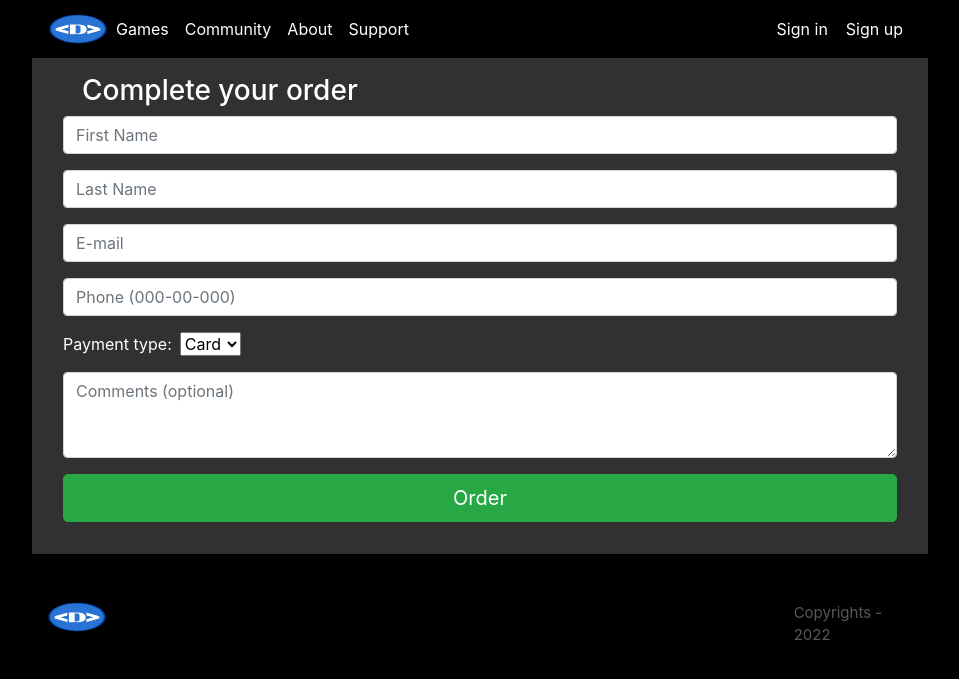
After one commit to meg4ik/Ryndin_Pavlo_KNT-218_Graduation_Project, a Flask app: template src/templates/order.html in a window 1280 px wide. The commit adds this page. Shown: the top 679 px of the page, without its empty margins (160-1119 px from the left). Run offline with Flask 2, Linux system fonts and the light colour scheme; the template is opened without the code that fills it, so the values that code supplies are empty; parts of the project's set-up code (start-up, migrations or seed data) failed here and were passed over; some libraries are stand-ins or nearby versions.

Commit message:
add cart buying

```diff
--- a/src/resources/addgame.py
+++ b/src/resources/addgame.py
@@ -2,7 +2,7 @@ from flask import make_response, render_template, request, flash, redirect, url_
 from flask_restful import Resource
 from src import app, db
 from src.database.models import GameGenreSubgenre, User, Genre, GenreSubgenre, Subgenre, Game
-from src.token import get_user_by_token, token_required, role_handler
+from src.token import get_user_by_token, token_required, role_handler, get_games
 
 
 class AddGame(Resource):
@@ -21,7 +21,8 @@ class AddGame(Resource):
         for i in genres:
             subgenres =  db.session.query(Subgenre).join(GenreSubgenre).filter_by(genre_id = i.id).all()
             dict_genre_subgenre[i] = list(map(lambda x: x ,subgenres))
-        return make_response(render_template("addgame.html",user=user, dict_genre_subgenre = dict_genre_subgenre), 200)
+        cart_count = len(get_games())
+        return make_response(render_template("addgame.html",user=user, dict_genre_subgenre = dict_genre_subgenre, cart_count=cart_count), 200)
 
     @role_handler(RESOURCE_ROLES)
     @token_required
--- a/src/resources/main.py
+++ b/src/resources/main.py
@@ -1,6 +1,6 @@
 from flask import make_response, render_template, request, flash
 from flask_restful import Resource
-from src.token import get_user_by_token
+from src.token import get_user_by_token, get_games
 from src.database.models import User, Role, Game, GenreSubgenre, GameGenreSubgenre, Genre, Subgenre
 from src import db
 
@@ -47,6 +47,7 @@ class Main(Resource):
             for i in genres:
                 subgenres =  db.session.query(Subgenre).join(GenreSubgenre).filter_by(genre_id = i.id).all()
                 dict_genre_subgenre[i] = list(map(lambda x: x ,subgenres))
+            cart_count = len(get_games())
 
         except:
             # return page with no games
@@ -60,4 +61,4 @@ class Main(Resource):
         # return page in user session
         role = Role.query.join(User).filter_by(username=user.username).first()
 
-        return make_response(render_template("main.html", user=user, user_code=role.code, games = game_genre, dict_genre_subgenre = dict_genre_subgenre), 202)
+        return make_response(render_template("main.html", user=user, user_code=role.code, games = game_genre, dict_genre_subgenre = dict_genre_subgenre, cart_count=cart_count), 202)
--- a/src/routes.py
+++ b/src/routes.py
@@ -8,6 +8,7 @@ from src.resources.addgame import AddGame
 from src.resources.game import Game
 from src.resources.buygame import BuyGame
 from src.resources.carts import Carts
+from src.resources.order import Order
 
 
 #
@@ -23,6 +24,7 @@ api.add_resource(AddGame, '/addgame', strict_slashes=False)
 api.add_resource(Game, '/game/<uuid>', strict_slashes=False)
 api.add_resource(BuyGame, '/buygame', strict_slashes=False)
 api.add_resource(Carts, '/carts', strict_slashes=False)
+api.add_resource(Order, '/order', strict_slashes=False)
 
 # handling of 404 page error
 @app.errorhandler(404)
--- a/src/static/script.js
+++ b/src/static/script.js
@@ -37,8 +37,16 @@ function PlusPrice(ckType){
 
   var bcn = document.getElementById("buttonCountNumber"+bcn_second_part)
   let countPlus = bcn.innerHTML;
+
+  var calc = document.getElementById("calculation"+bcn_second_part)
+  var price = document.getElementById("price"+bcn_second_part)
+
+  var total = document.getElementById("totalsum")
+
   if(+countPlus <= 4){
     bcn.innerHTML++;
+    calc.innerHTML="$"+(parseInt(calc.innerHTML.slice(1))+parseInt(price.innerHTML.slice(1)));
+    total.innerHTML="Total: $"+(parseInt(total.innerHTML.slice(8))+parseInt(price.innerHTML.slice(1)));
   }
 }
 
@@ -47,8 +55,16 @@ function MinusPrice(ckType){
   var bcn_second_part = b_id.id.slice(16)
 
   var bcn = document.getElementById("buttonCountNumber"+bcn_second_part)
-  let countPlus = bcn.innerHTML;
-  if(+countPlus > 1){
+  let countMinus = bcn.innerHTML;
+
+  var calc = document.getElementById("calculation"+bcn_second_part)
+  var price = document.getElementById("price"+bcn_second_part)
+
+  var total = document.getElementById("totalsum")
+
+  if(+countMinus > 1){
     bcn.innerHTML--;
+    calc.innerHTML="$"+(parseInt(calc.innerHTML.slice(1))-parseInt(price.innerHTML.slice(1)));
+    total.innerHTML="Total: $"+(parseInt(total.innerHTML.slice(8))-parseInt(price.innerHTML.slice(1)));
   }
 }
--- a/src/templates/base.html
+++ b/src/templates/base.html
@@ -36,12 +36,24 @@
                <ul class="navbar-nav">
                   {% if not is_nav %}
                      {% if user %}
+                        <li class="nav-item mr-3">
+                           <a class="nav-link mt-1" href="" >{{ user.surname }} {{ user.name }}</a>
+                        </li>
                         <li class="nav-item">
-                           <a class="nav-link" href="" >{{ user.surname }} {{ user.name }}</a>
+                           <form action="{{ url_for('carts') }}" method="POST">
+                              <button type="submit" class="btn btn-link nav-link" style="color: white;font-size: 20px;"><i class="fa fa-shopping-cart" aria-hidden="true"></i></button>
+                           </form>
+                        </li>
+                        <li class="nav-item mr-3">
+                           {% if cart_count>0 %}
+                              <p class="mt-1">{{ cart_count }}</p>
+                           {% else %}
+                              <p class="mt-1"></p>
+                           {% endif %}
                         </li>
                         <li class="nav-item">
                            <form action="{{ url_for('logout') }}" method="POST">
-                              <input class="btn btn-primary" type="submit" name="Signout" value="Sign out">
+                              <button type="submit" class="btn btn-link nav-link" style="color: white;font-size: 20px;"><i class="fa fa-sign-out" aria-hidden="true"></i></button>
                            </form>
                         </li>
                      {% else %}
--- /dev/null
+++ b/src/templates/order.html
@@ -0,0 +1,40 @@
+{% extends 'base.html' %}
+{% block title %}
+    Order
+{% endblock %}
+
+{% block content %}
+    <div class="container mr-1 ml-1">
+        <h3>Complete your order</h3>
+    </div>
+    <form class="form center-block" method="POST">
+      <div class="form-group">
+        <input type="text" name="name" class="form-control" placeholder="First Name" required>
+      </div>
+      <div class="form-group">
+        <input type="text" name="surname" class="form-control" placeholder="Last Name" required>
+      </div>
+      <div class="form-group">
+        <input type="email" name="email_address" class="form-control" placeholder="E-mail" required>
+      </div>
+      <div class="form-group">
+        <input type="tel" name="phone" class="form-control" placeholder="Phone (000-00-000)" pattern="[0-9]{3}-[0-9]{2}-[0-9]{3}" required>
+      </div>
+      <div class="form-group">
+        <div class="d-flex justify-content-start">
+            <p>Payment type:</p>
+            <select name="payment" class="form-select form-select-lg mb-3 ml-2" aria-label="Payment_type">
+                <option value="card" selected>Card</option>
+                <option value="cash">Cash</option>
+              </select></div>
+          <div class="form-group">
+            <textarea class="form-control input-lg" name="comment" placeholder="Comments (optional)" rows="3"></textarea>
+          </div>
+      </div>
+
+
+      <div class="form-group">
+        <button type="submit" class="btn btn-success btn-lg btn-block">Order</button>
+      </div>
+    </form>
+{% endblock %}
```
Also changed, not shown: src/resources/carts.py (+27 -4 lines), src/resources/game.py (+4 -4 lines), src/resources/order.py (added, +61 -0 lines), src/templates/carts.html (+14 -6 lines).
